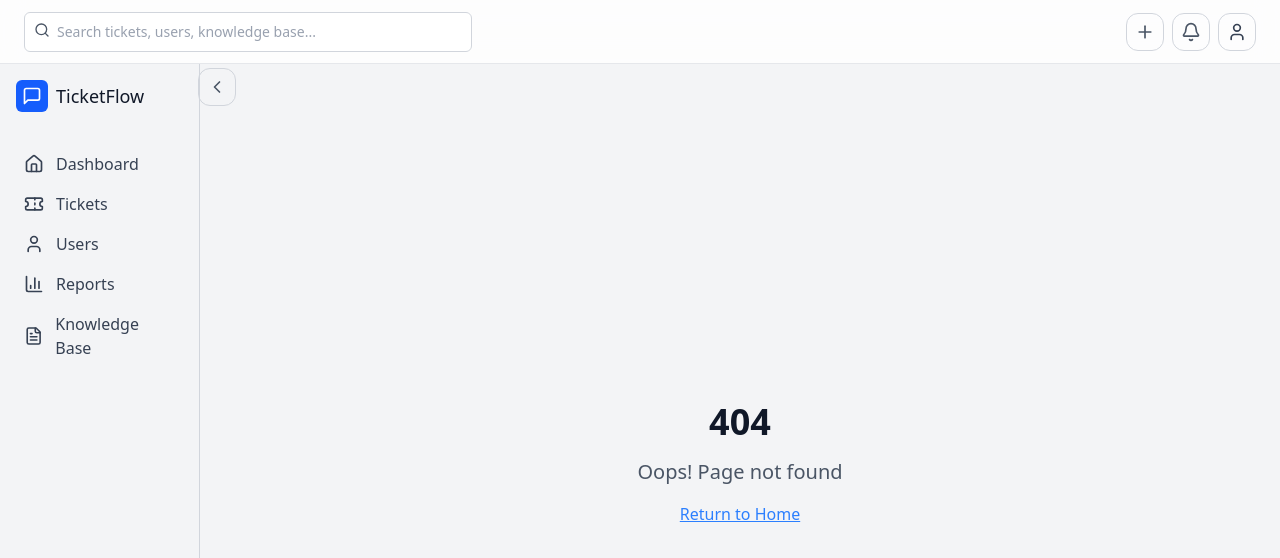
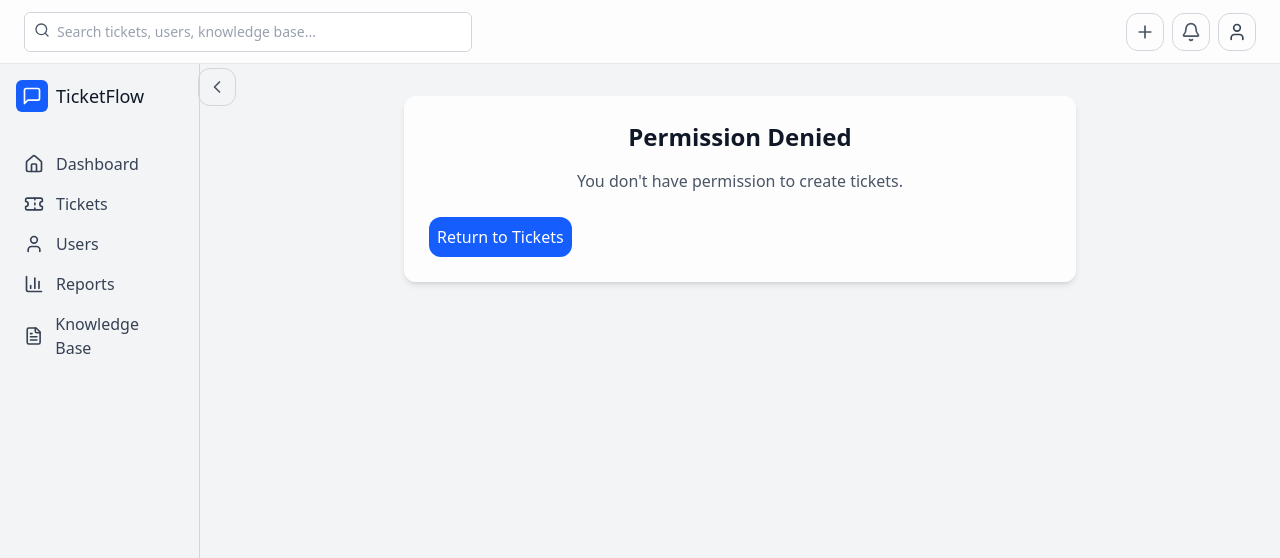
Before and after one commit to Amadou-Marong/TickettingHelpdeskManager, a React (Vite) app in the folder client/: page /create-ticket in a window 1280 px wide. Before the commit this address had no page. Shown: the top 558 px of the page. Built offline with nearby package versions, Linux system fonts and the light colour scheme; the HTML template or start-up script is replaced by a standard one.

Commit message:
hover card component

```diff
--- a/client/src/App.jsx
+++ b/client/src/App.jsx
@@ -14,6 +14,7 @@
 import Unauthorized from "./pages/Unauthorized"
 import NotFound from "./pages/NotFound"
 import Index from "./pages/Index"
+import CreateTicket from "./pages/CreateTicket"
 
 const queryClient = new QueryClient();
 
@@ -61,6 +62,10 @@
             element={<Layout> <TicketDetail /> </Layout>}
           />
           <Route
+            path="/create-ticket"
+            element={<Layout> <CreateTicket /> </Layout>}
+          />
+          <Route
             path="/login"
             element={<Login />}
           />
--- /dev/null
+++ b/client/src/components/ui/HoverCard.jsx
@@ -0,0 +1,24 @@
+import React from "react";
+import * as HoverCardPrimitive from "@radix-ui/react-hover-card";
+
+const HoverCard = HoverCardPrimitive.Root;
+
+const HoverCardTrigger = HoverCardPrimitive.Trigger;
+
+const HoverCardContent = React.forwardRef(function HoverCardContent(
+  { className, align = "center", sideOffset = 4, ...props },
+  ref
+) {
+  return (
+    <HoverCardPrimitive.Content
+      ref={ref}
+      align={align}
+      sideOffset={sideOffset}
+      className={`z-50 w-64 rounded-md border bg-popover p-4 text-popover-foreground shadow-md outline-none data-[state=open]:animate-in data-[state=closed]:animate-out data-[state=closed]:fade-out-0 data-[state=open]:fade-in-0 data-[state=closed]:zoom-out-95 data-[state=open]:zoom-in-95 data-[side=bottom]:slide-in-from-top-2 data-[side=left]:slide-in-from-right-2 data-[side=right]:slide-in-from-left-2 data-[side=top]:slide-in-from-bottom-2 ${className || ""}`}
+      {...props}
+    />
+  );
+});
+HoverCardContent.displayName = HoverCardPrimitive.Content.displayName;
+
+export { HoverCard, HoverCardTrigger, HoverCardContent };
--- /dev/null
+++ b/client/src/pages/CreateTicket.jsx
@@ -0,0 +1,36 @@
+import React from "react";
+import { useNavigate } from "react-router-dom";
+import { useAuth } from "../contexts/AuthContext";
+import Button from "../components/ui/Button";
+import AnimatedTransition from "../common/AnimatedTransition";
+
+const CreateTicket = () => {
+  const navigate = useNavigate();
+  const { hasPermission } = useAuth();
+  const canCreateTicket = hasPermission("create:ticket");
+
+  if (!canCreateTicket) {
+    return (
+      <div className="p-6 md:p-8">
+        <div className="max-w-2xl mx-auto glass-panel p-6 border text-center">
+          <h2 className="text-2xl font-bold mb-4">Permission Denied</h2>
+          <p className="text-muted-foreground mb-6">
+            You don't have permission to create tickets.
+          </p>
+          <Button onClick={() => navigate("/tickets")}>
+            Return to Tickets
+          </Button>
+        </div>
+      </div>
+    );
+  }
+  return (
+    <AnimatedTransition>
+      <div className="p-6 md:p-8">
+
+      </div>
+    </AnimatedTransition>
+  )
+};
+
+export default CreateTicket;
--- a/client/src/pages/Tickets.jsx
+++ b/client/src/pages/Tickets.jsx
@@ -24,7 +24,7 @@
 
   return (
     <div className="p-6 md:p-8">
-        <TicketList tickets={formattedTickets} onCreateTicket={() => navigate('/')}/>
+        <TicketList tickets={formattedTickets} onCreateTicket={() => navigate('/create-ticket')}/>
 
     </div>
   )
```
